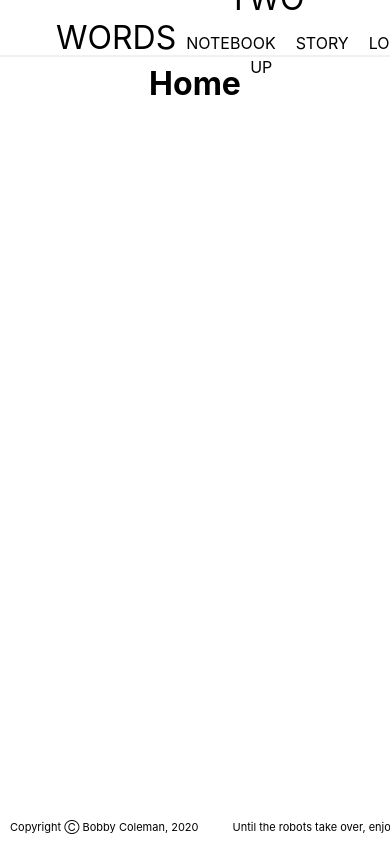
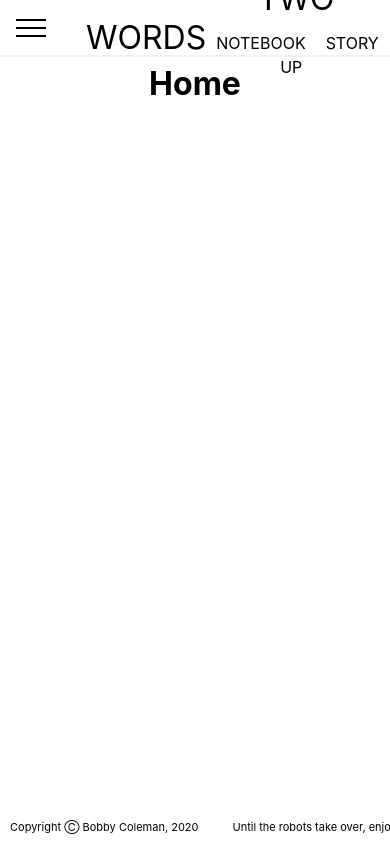
Before and after one commit to Bobby-Coleman/TwoWords, a React (Create React App) app: page / in a window 390 px wide. Built offline with nearby package versions, Linux system fonts and the light colour scheme.

Commit message:
Add hamburger icon

```diff
--- /dev/null
+++ b/src/components/SideDrawer/ToggleButton.css
@@ -0,0 +1,22 @@
+.toggle-button {
+    display: flex;
+    flex-direction: column;
+    height: 24px;
+    width: 30px;
+    background: transparent;
+    border: none;
+    cursor: pointer;
+    padding: 0px;
+    box-sizing: border-box;
+    justify-content: space-around;
+}
+
+.toggle-button:focus {
+    outline: none;
+}
+
+.toggle-button__line {
+    width: 100%;
+    height: 2px;
+    background: black;
+}
--- /dev/null
+++ b/src/components/SideDrawer/ToggleButton.js
@@ -0,0 +1,13 @@
+import React from 'react';
+import './ToggleButton.css';
+
+const toggleButton = props => (
+
+    <button className="toggle-button">
+        <div className="toggle-button__line" />
+        <div className="toggle-button__line" />
+        <div className="toggle-button__line" />
+    </button>
+);
+
+export default toggleButton;
--- a/src/components/navbar/navbar.css
+++ b/src/components/navbar/navbar.css
@@ -18,6 +18,7 @@
     color: black;
     text-decoration: none;
     font-size: 2rem;
+    margin-left: 0 1rem;
 }
 
 .nav-link {
@@ -28,5 +29,5 @@
 
 .nav-link:hover,
 .nav-link:active {
-    color: blue;
+    font-weight: 600;
 }
--- a/src/components/navbar/navbar.jsx
+++ b/src/components/navbar/navbar.jsx
@@ -1,11 +1,15 @@
 import React from 'react';
 import { Link } from 'react-router-dom';
 import './Navbar.css';
+import ToggleButton from '../SideDrawer/ToggleButton';
 
 const Navbar = () => {
     return (
       <header className="navbar">
         <nav className="navbar-container">
+          <div>
+            <ToggleButton />
+          </div>
           <ul>
             <Link to="/" className="nav-logo">TWO WORDS</Link>
             <Link to="/notebook" className="nav-link">NOTEBOOK</Link>
```
Also changed, not shown: src/components/SideDrawer/SideDrawer.js (added).
